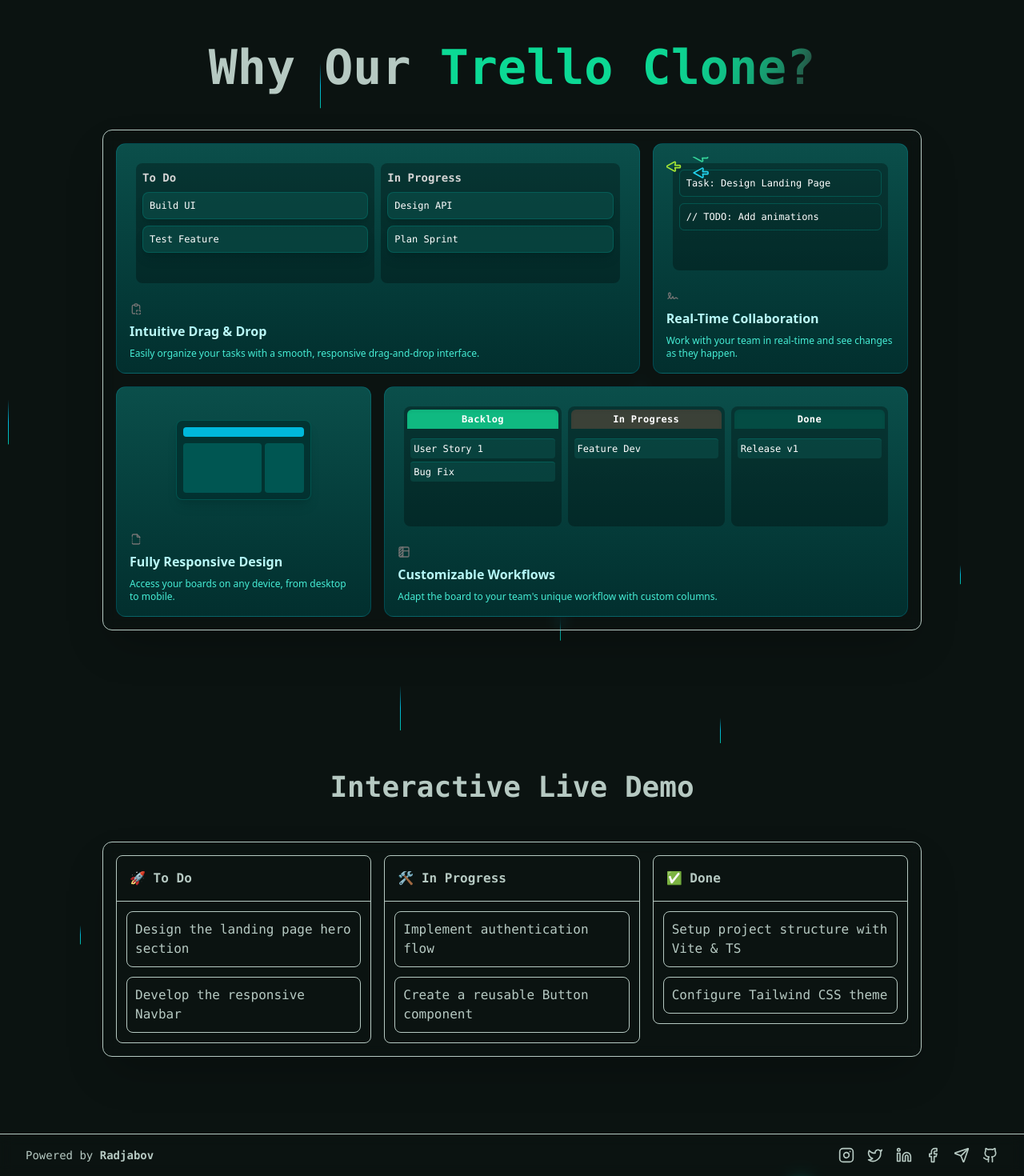
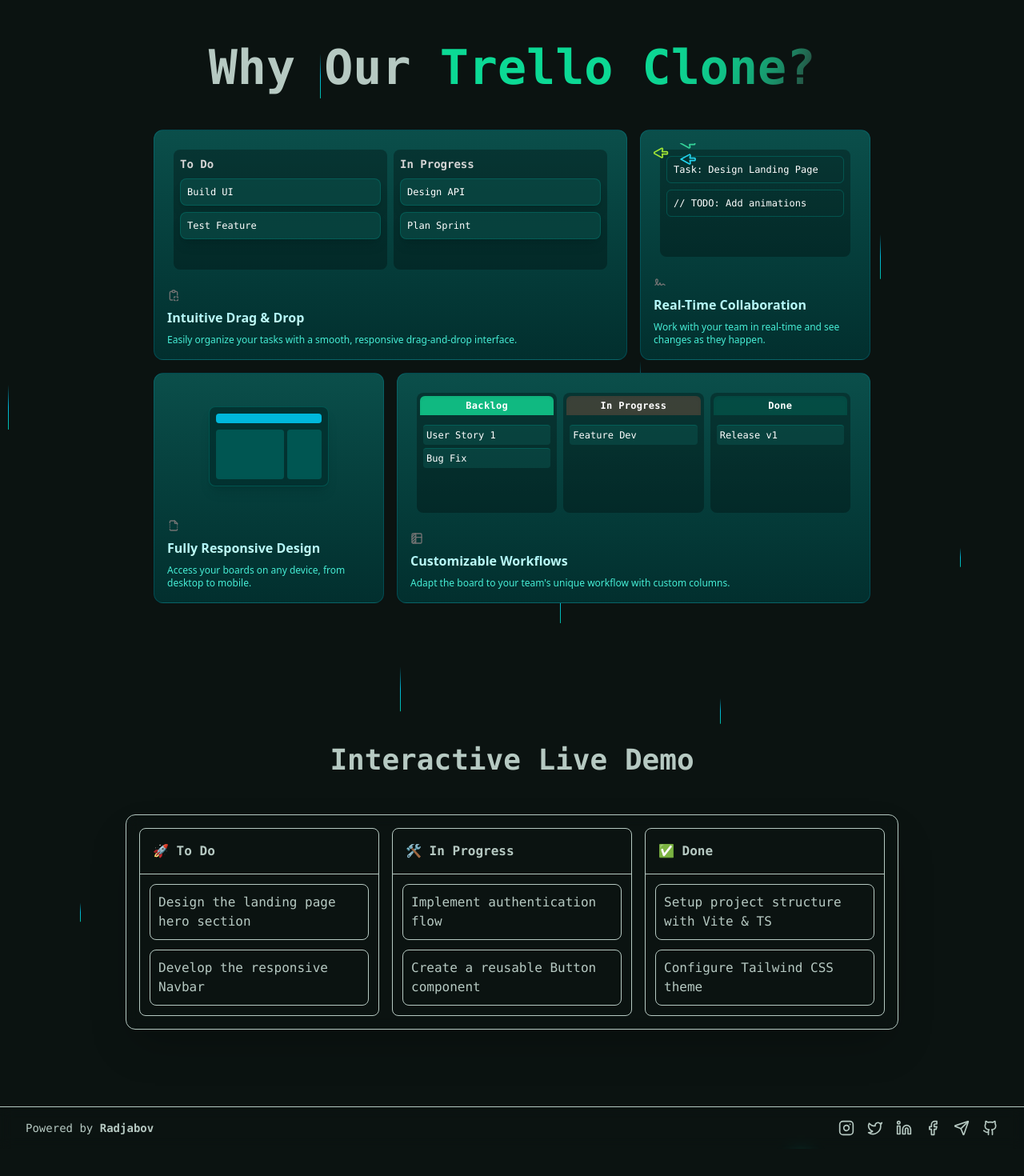
Before and after one commit to rajabovsherzod/trello_express.js, a React (Vite) app in the folder client/: page / in a window 1280 px wide. Shown: the part 677-2147 px from the top of the page at 80% size. After the commit the page ends 2113 px from the top, so only its background shows below. Built offline with nearby package versions, Linux system fonts and the light colour scheme.

Commit message:
background animation fixed in HomePage

```diff
--- a/client/src/components/animations/ResponsiveDesignAnimation.tsx
+++ b/client/src/components/animations/ResponsiveDesignAnimation.tsx
@@ -1,3 +1,4 @@
+import React from "react";
 import { motion } from "framer-motion";
 
 export const ResponsiveDesignAnimation = () => {
@@ -33,4 +34,3 @@ export const ResponsiveDesignAnimation = () => {
     </div>
   );
 };
-// Force git sync
--- a/client/src/components/dnd/Column.tsx
+++ b/client/src/components/dnd/Column.tsx
@@ -26,9 +26,9 @@ const ColumnContainer = ({ column, cards }: ColumnProps) => {
   return (
     <div
       ref={setNodeRef}
-      className="relative w-full lg:flex-1 h-full flex flex-col bg-background/50 rounded-lg border border-border"
+      className="relative w-[300px] h-full flex flex-col bg-background/50 rounded-lg border border-border flex-shrink-0"
     >
-      <GlowingEffect className="rounded-lg" disabled={false} spread={20} />
+      <GlowingEffect className="rounded-lg" disabled={false} spread={20} size={200} />
       <div className="p-4 font-bold text-md border-b border-border text-left">
         {column.title}
       </div>
--- a/client/src/components/dnd/LiveDemoBoard.tsx
+++ b/client/src/components/dnd/LiveDemoBoard.tsx
@@ -96,7 +96,7 @@ const LiveDemoBoard = () => {
 
   return (
     <div className="flex justify-center">
-      <div className="w-full rounded-xl border border-border bg-card/50 p-2 shadow-2xl backdrop-blur-sm sm:p-4">
+      <div className="rounded-xl border border-border bg-card/50 p-2 shadow-2xl backdrop-blur-sm sm:p-4">
         <div className="flex flex-col gap-4 lg:flex-row">
           <DndContext
             sensors={sensors}
--- a/client/src/components/sections/FeaturesSection.tsx
+++ b/client/src/components/sections/FeaturesSection.tsx
@@ -27,8 +27,7 @@ export function FeaturesSection() {
           transition={{ duration: 0.8, ease: "easeInOut" }}
           viewport={{ once: true }}
         >
-            <div className="max-w-5xl mx-auto rounded-xl border border-border bg-card/50 p-2 shadow-2xl backdrop-blur-sm sm:p-4">
-            <BentoGrid>
+            <BentoGrid className="max-w-4xl mx-auto">
             {items.map((item, i) => (
                 <BentoGridItem
                 key={i}
@@ -40,7 +39,6 @@ export function FeaturesSection() {
                 />
             ))}
             </BentoGrid>
-            </div>
         </motion.div>
     </section>
   );
--- a/client/src/components/shared/Footer.tsx
+++ b/client/src/components/shared/Footer.tsx
@@ -9,7 +9,7 @@ import {
 } from "lucide-react";
 import { cn } from "@/lib/utils";
 
-const Footer = forwardRef<HTMLDivElement>((_props, ref) => {
+const Footer = forwardRef<HTMLDivElement>((props, ref) => {
   const socialLinks = [
     {
       href: "https://instagram.com/sherzod.21",
@@ -62,5 +62,4 @@ const Footer = forwardRef<HTMLDivElement>((_props, ref) => {
 
 Footer.displayName = "Footer";
 
-// Forcing git to recognize changes
 export { Footer };
--- a/client/src/components/ui/background-beams-with-collision.tsx
+++ b/client/src/components/ui/background-beams-with-collision.tsx
@@ -30,7 +30,10 @@ export const BackgroundBeamsWithCollision = ({
   return (
     <div
       ref={parentRef}
-      className={cn("absolute inset-0 -z-10 overflow-hidden", className)}
+      className={cn(
+        "absolute top-0 left-0 w-full h-full -z-10 overflow-hidden",
+        className
+      )}
     >
       {beams.map((beam) => (
         <CollisionMechanism
--- a/client/src/pages/AuthPage.tsx
+++ b/client/src/pages/AuthPage.tsx
@@ -65,4 +65,3 @@ const AuthPage = () => {
 };
 
 export default AuthPage;
-// Force git sync
--- a/client/src/pages/HomePage.tsx
+++ b/client/src/pages/HomePage.tsx
@@ -44,7 +44,7 @@ const HomePage = () => {
             <h2 className="mb-8 text-center text-2xl font-bold sm:mb-12 sm:text-3xl md:text-4xl">
               Interactive Live Demo
             </h2>
-            <div className="max-w-5xl mx-auto">
+            <div className="max-w-4xl mx-auto">
               <LiveDemoBoard />
             </div>
           </div>
```
